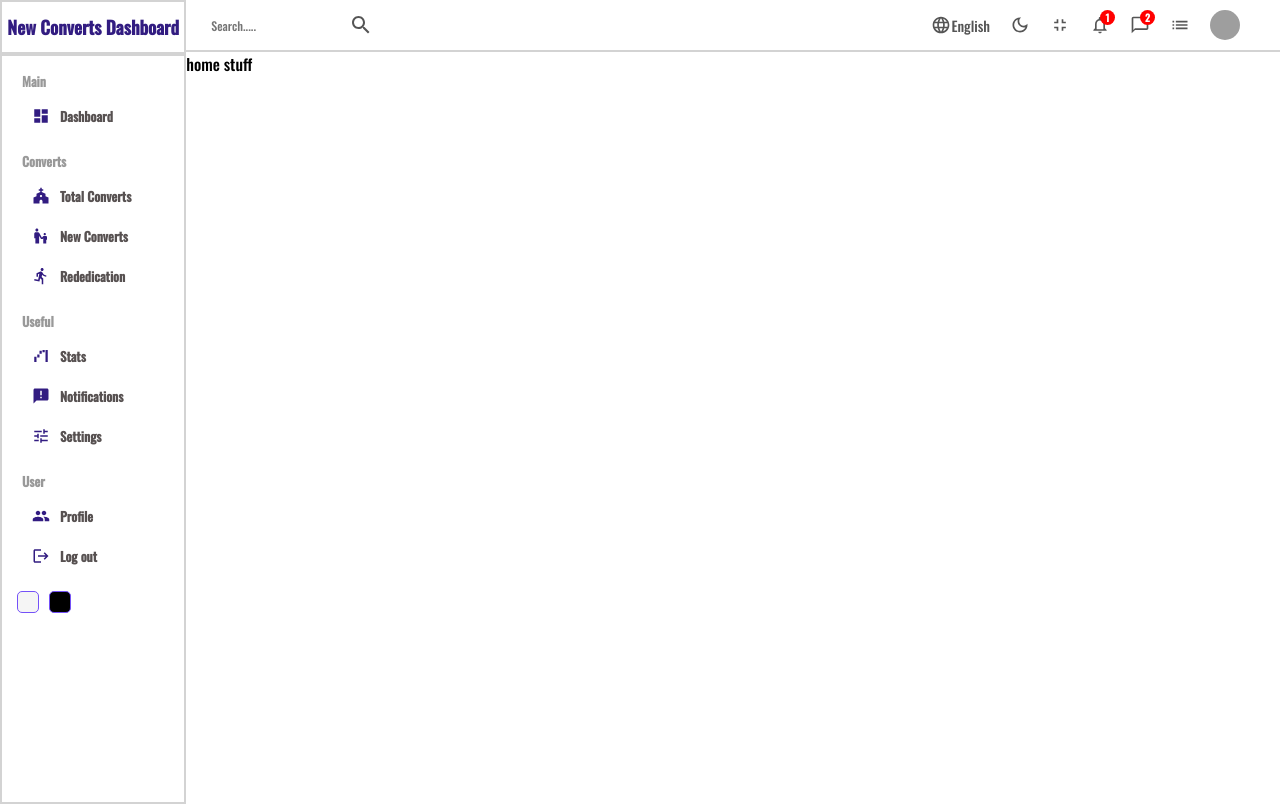
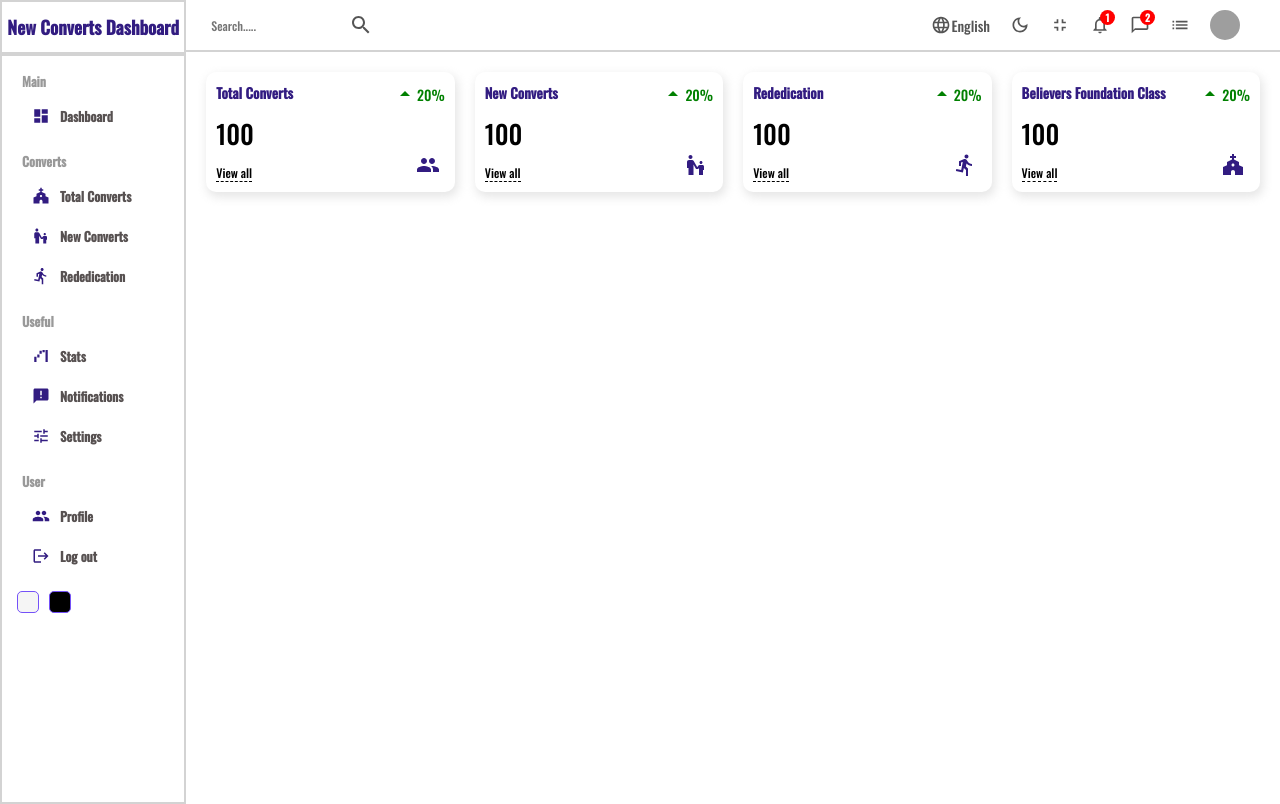
Before and after one commit to Themydee/Altar-Call-HospitalityXEvangelismUnit, a React (Create React App) app: page / in a window 1280 px wide. Built offline with nearby package versions, Linux system fonts and the light colour scheme; grey boxes are pictures that could not be loaded.

Commit message:
newly changed

```diff
--- /dev/null
+++ b/src/components/widgets/Widgets.jsx
@@ -0,0 +1,90 @@
+import React from 'react'
+import "./widgets.scss"
+import ArrowDropUpTwoToneIcon from '@mui/icons-material/ArrowDropUpTwoTone';
+import EscalatorWarningIcon from '@mui/icons-material/EscalatorWarning';
+import GroupIcon from '@mui/icons-material/Group';
+import DirectionsRunIcon from '@mui/icons-material/DirectionsRun';
+import ChurchIcon from '@mui/icons-material/Church';
+
+const Widgets = ({ type }) => {
+
+    let data;
+
+    //temporary
+    const amount = 100;
+    const diff = 20;
+
+    switch(type){
+        case 'totalconverts':
+            data = {
+                title: 'Total Converts',
+                isCount: true,
+                link: 'View all',
+                icon: (
+                    <GroupIcon  className='icon'/>
+                )
+            };
+        break;
+        case 'newconverts':
+            data = {
+                title: 'New Converts',
+                isCount: true,
+                link: 'View all',
+                icon: (
+                    <EscalatorWarningIcon  className='icon'/>
+                )
+            };
+        break;
+        case 'rededication':
+            data = {
+                title: 'Rededication',
+                isCount: true,
+                link: 'View all',
+                icon: (
+                    <DirectionsRunIcon  className='icon'/>
+                )
+            };
+        break;
+        case 'bfc':
+            data = {
+                title: 'Believers Foundation Class',
+                isCount: true,
+                link: 'View all',
+                icon: (
+                    <ChurchIcon className='icon'/>
+                )
+            };
+        default:
+            break;
+
+    }
+  return (
+    <div className='widget'>
+
+        <div className="left">
+            <span className="title">
+                {data.title}
+            </span>
+
+            <span className="counter">
+                {data.isCount && ""}{amount}
+            </span>
+
+            <span className="link">
+                {data.link}
+            </span>
+        </div>
+
+        <div className="right">
+            <div className="percentage positive">
+                <ArrowDropUpTwoToneIcon />
+                {diff}%
+            </div>
+            {data.icon}
+
+        </div>
+    </div>
+  )
+}
+
+export default Widgets
--- /dev/null
+++ b/src/components/widgets/widgets.scss
@@ -0,0 +1,56 @@
+.widget{
+    display: flex;
+    flex: 1;
+    padding: 10px;
+    justify-content: space-between;
+    -webkit-box-shadow: 2px 4px 10px 1px rgba(0, 0, 0, 0.47);
+    box-shadow: 2px 4px 10px 1px rgba(201, 201, 201, 0.47);
+    border-radius: 10px;
+    height: 100px;
+
+    .left, .right {
+        display: flex;
+        flex-direction: column;
+        justify-content: space-between;
+    }
+
+    .title{
+        font-weight: bold;
+        font-size: 14px;
+        color: #321c81;
+    }
+
+    .counter{
+        font-size: 26px;
+        font-weight: 300;
+    }
+
+    .link{
+        width: max-content;
+        font-size: 12px;
+        border-bottom: 1px dashed #000 ;
+    }
+
+    .percentage{
+        display: flex;
+        align-items: center;
+        font-size: 14px;
+
+        &.positive{
+            color: green;
+        }
+
+        &.negative{
+            color: red;
+        }
+
+    }
+
+    .icon{
+        font-size: 24px;
+        padding: 5px;
+        border-radius: 5px;
+        align-self: flex-end;
+        color: #321c81;
+    }
+}
--- a/src/pages/home/Home.jsx
+++ b/src/pages/home/Home.jsx
@@ -2,6 +2,7 @@ import React from 'react'
 import './home.scss'
 import Navbar from '../../components/navbar/Navbar'
 import Sidebar from '../../components/sidebar/Sidebar'
+import Widgets from '../../components/widgets/Widgets'
 
 const Home = () => {
   return (
@@ -9,7 +10,14 @@ const Home = () => {
       <Sidebar />
       <div className="homeContainer">
         <Navbar />
-        home stuff
+        <div className="widgets">
+          <Widgets type='totalconverts'/>
+          <Widgets type='newconverts'/>
+          <Widgets type='rededication'/>
+          <Widgets type='bfc'/>
+        </div>
+
+        <div className="charts"></div>
       </div>
     </div>
 
--- a/src/pages/home/home.scss
+++ b/src/pages/home/home.scss
@@ -4,4 +4,10 @@
     .homeContainer{
         flex: 6;
     }
+
+    .widgets{
+        display: flex;
+        padding: 20px;
+        gap: 20px;
+    }
 }
```
Also changed, not shown: src/components/chart/Chart.jsx (added, +9 -0 lines), src/components/featured/Featured.jsx (added, +9 -0 lines), src/components/chart/chart.scss (added), src/components/featured/featured.scss (added).
